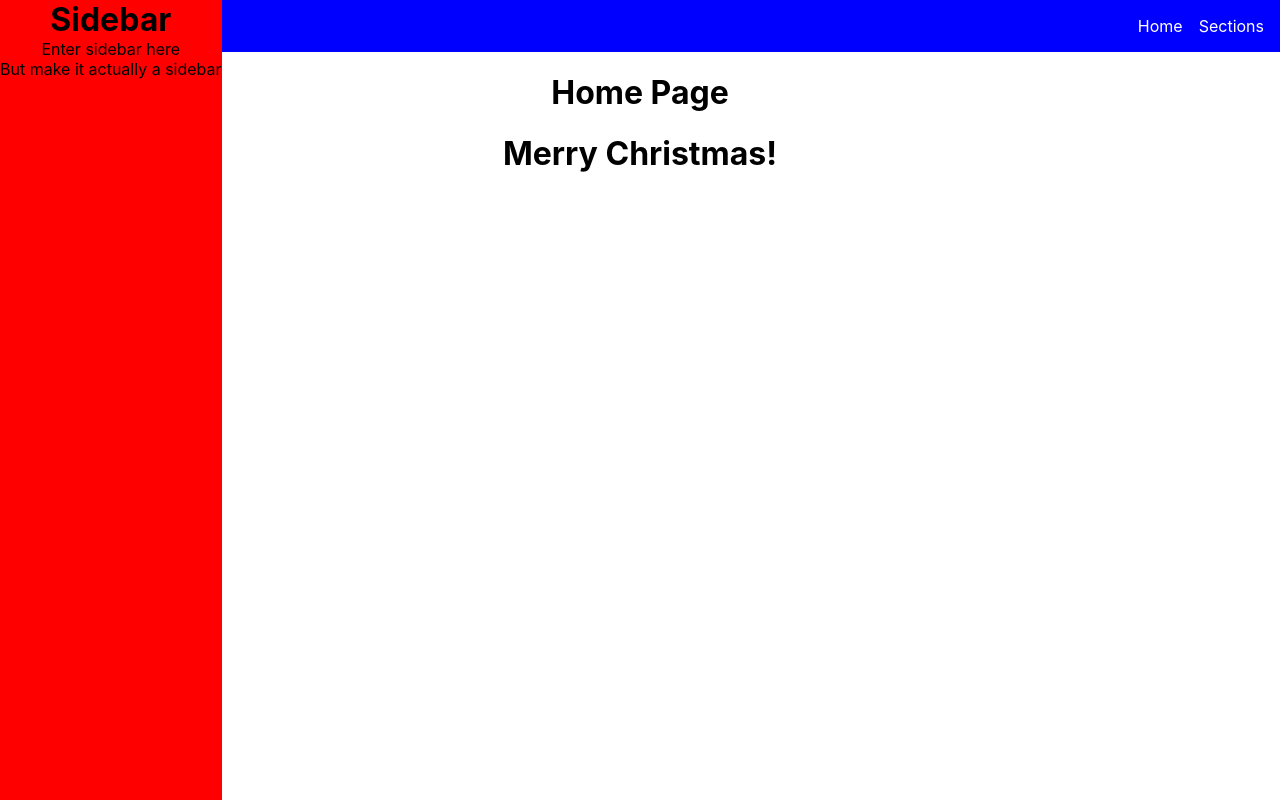
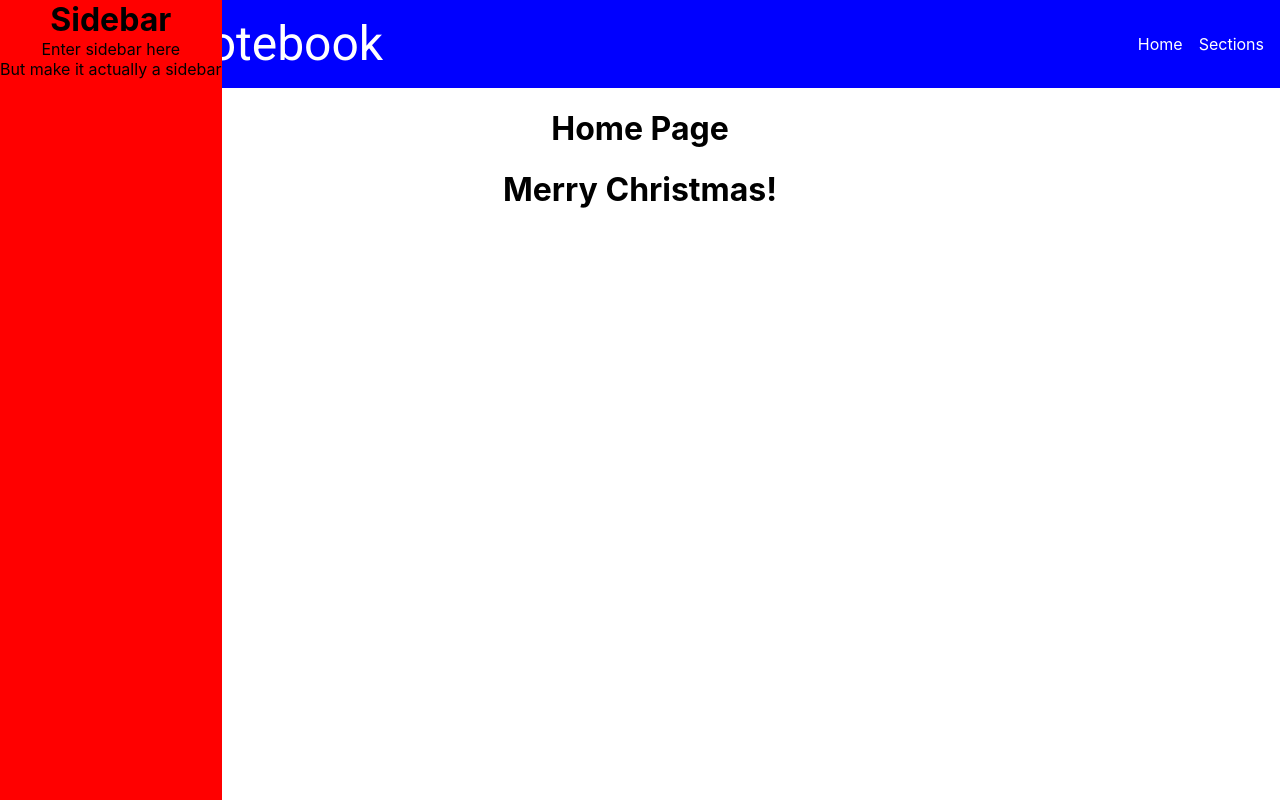
Before and after one commit to jsoomie/school-notebook, a React (Create React App) app: page / in a window 1280 px wide. Built offline with nearby package versions, Linux system fonts and the light colour scheme.

Commit message:
chore: material ui with emotion add

```diff
--- a/package.json
+++ b/package.json
@@ -3,6 +3,8 @@
   "version": "0.1.0",
   "private": true,
   "dependencies": {
+    "@emotion/react": "^11.7.1",
+    "@emotion/styled": "^11.6.0",
     "@mui/material": "^5.2.6",
     "@testing-library/jest-dom": "^5.14.1",
     "@testing-library/react": "^12.0.0",
--- a/public/index.html
+++ b/public/index.html
@@ -11,6 +11,10 @@
     />
     <link rel="apple-touch-icon" href="%PUBLIC_URL%/logo192.png" />
     <link rel="manifest" href="%PUBLIC_URL%/manifest.json" />
+    <link
+      rel="stylesheet"
+      href="https://fonts.googleapis.com/css?family=Roboto:300,400,500,700&display=swap"
+    />
     <title>React App</title>
   </head>
   <body>
--- a/src/components/Navbar/Navbar.tsx
+++ b/src/components/Navbar/Navbar.tsx
@@ -1,4 +1,5 @@
 import { Link } from "react-router-dom";
+import { Typography } from "@mui/material";
 import "./Navbar.css";
 
 export const Navbar = () => {
@@ -6,7 +7,9 @@ export const Navbar = () => {
     <nav className="navbar">
       <ul>
         <li className="logo">
-          <Link to="/">School Notebook</Link>
+          <Link to="/">
+            <Typography variant="h3">School Notebook</Typography>
+          </Link>
         </li>
         <li>
           <Link to="/">Home</Link>
```
Also changed, not shown: 1 other file (tests, documents, lock files or other folders).
